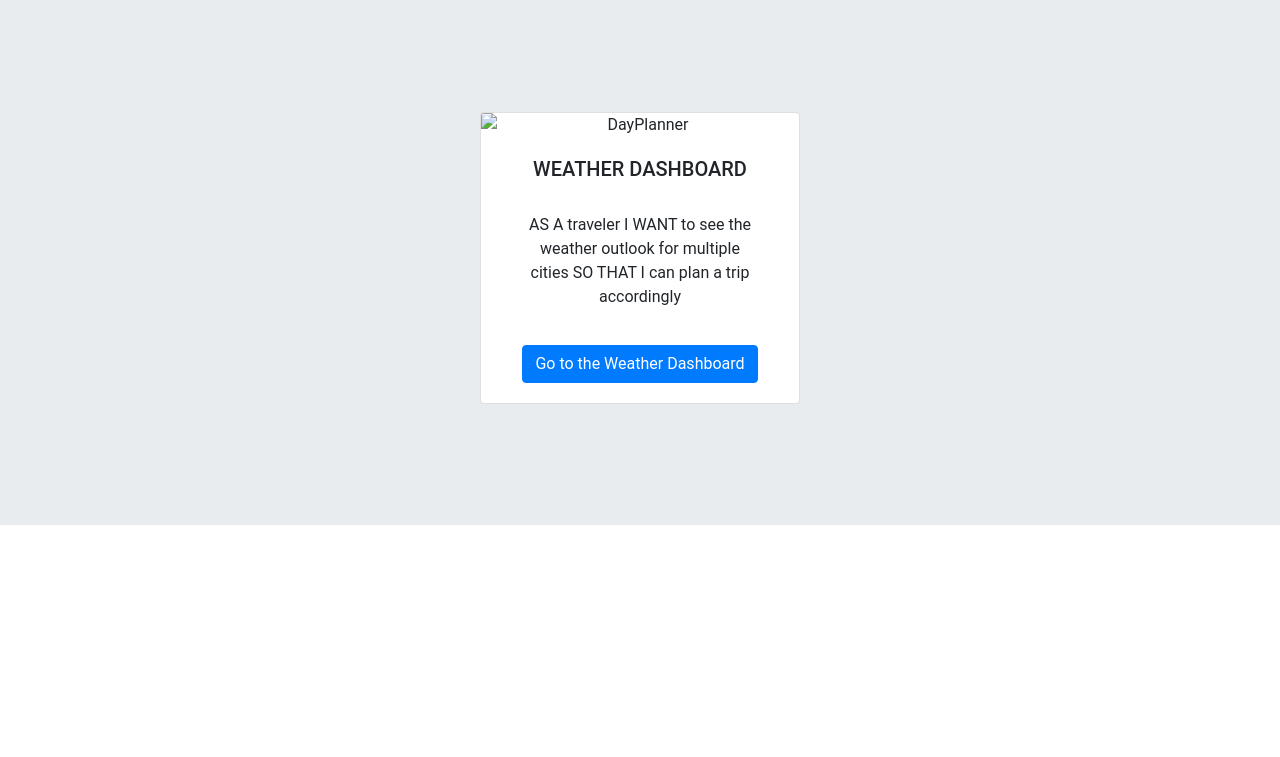
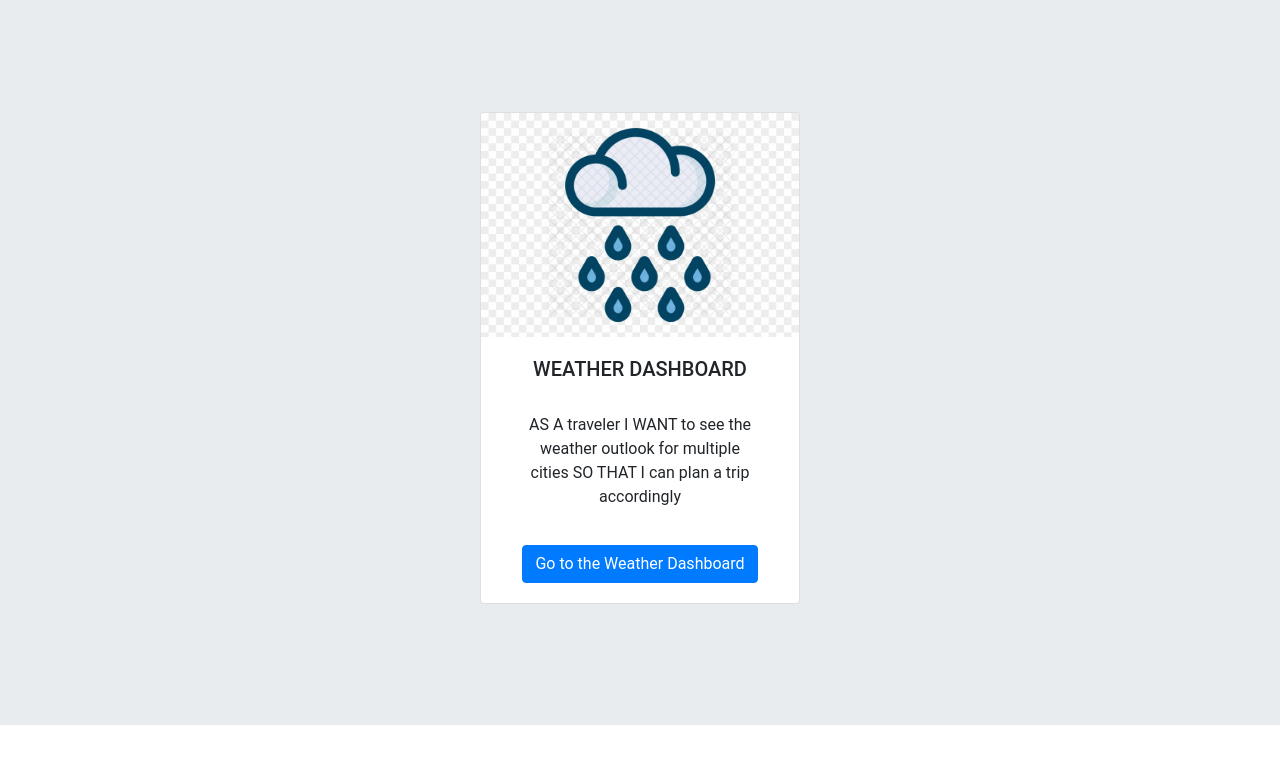
Before and after one commit to rajdeep041/02ResponsivePortfolio, a plain HTML site: page projects.html in a window 1280 px wide. Shown: the part 1764-2521 px from the top of the page. Before the commit the page ends 2321 px from the top, so only its background shows below. Drawn offline with nearby package versions, Linux system fonts and the light colour scheme.

Commit message:
added weather image

```diff
--- a/projects.html
+++ b/projects.html
@@ -79,7 +79,7 @@
                     </div>
                 </div>
                 <div class="card" style="width: 20rem;">
-                    <img class="card-img-top" src="" alt="DayPlanner">
+                    <img class="card-img-top" src="Assets/Images/weather.png" alt="DayPlanner">
                     <div class="card-body">
                         <h5 class="card-title">WEATHER DASHBOARD</h5>
                         <p class="card-body">AS A traveler
```
